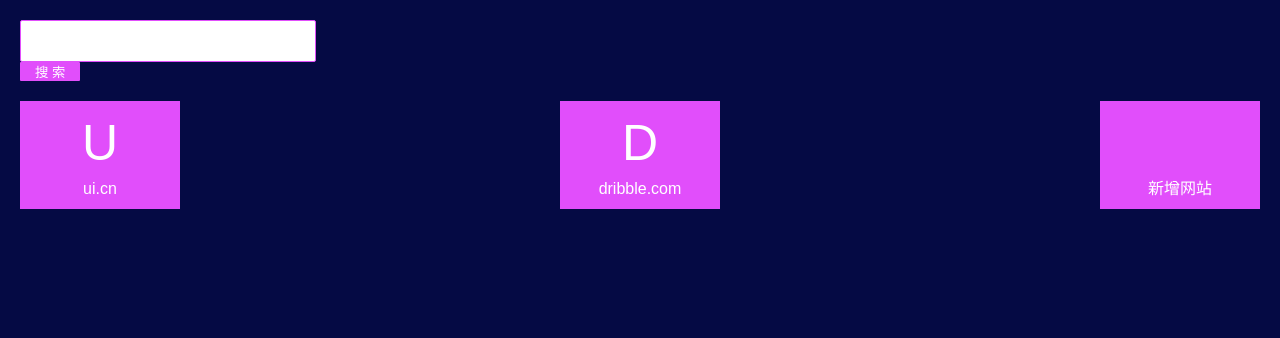
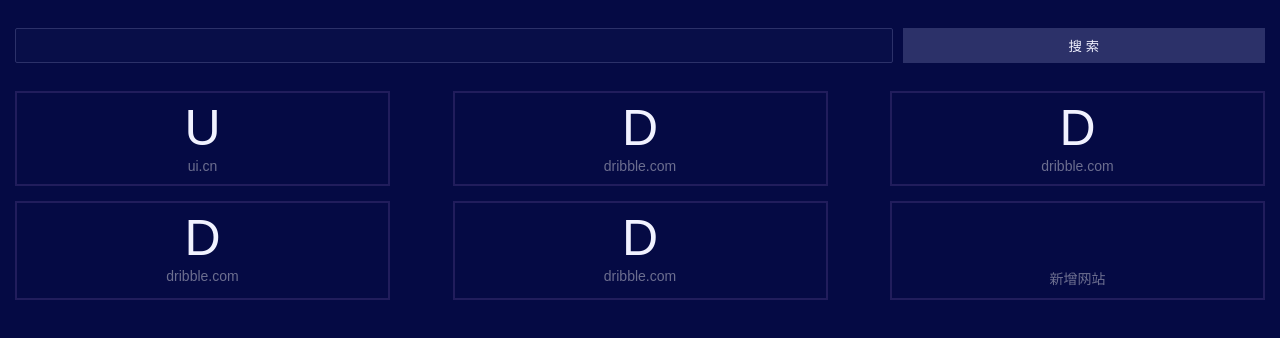
Before and after one commit to VIVIAN176/Ape-Navigation, a plain HTML site: page src/index.html in a window 1280 px wide. Drawn offline with Linux system fonts and the light colour scheme.

Commit message:
手机端样式

```diff
--- a/dist/index.js
+++ b/dist/index.js
@@ -184,7 +184,7 @@ function reloadCSS() {
 }
 
 module.exports = reloadCSS;
-},{"./bundle-url":"C:/Users/xjlad/AppData/Local/Yarn/Data/global/node_modules/parcel/src/builtins/bundle-url.js"}],"C:/Users/xjlad/AppData/Local/Yarn/Data/global/node_modules/parcel/src/builtins/hmr-runtime.js":[function(require,module,exports) {
+},{"./bundle-url":"C:/Users/xjlad/AppData/Local/Yarn/Data/global/node_modules/parcel/src/builtins/bundle-url.js"}],"C:/Users/xjlad/AppData/Local/Yarn/Data/global/node_modules/parcel-bundler/src/builtins/hmr-runtime.js":[function(require,module,exports) {
 var global = arguments[3];
 var OVERLAY_ID = '__parcel__error__overlay__';
 var OldModule = module.bundle.Module;
@@ -212,7 +212,7 @@ var parent = module.bundle.parent;
 if ((!parent || !parent.isParcelRequire) && typeof WebSocket !== 'undefined') {
   var hostname = "" || location.hostname;
   var protocol = location.protocol === 'https:' ? 'wss' : 'ws';
-  var ws = new WebSocket(protocol + '://' + hostname + ':' + "50732" + '/');
+  var ws = new WebSocket(protocol + '://' + hostname + ':' + "1656" + '/');
 
   ws.onmessage = function (event) {
     checkedAssets = {};
@@ -388,5 +388,5 @@ function hmrAcceptRun(bundle, id) {
     return true;
   }
 }
-},{}]},{},["C:/Users/xjlad/AppData/Local/Yarn/Data/global/node_modules/parcel/src/builtins/hmr-runtime.js"], null)
+},{}]},{},["C:/Users/xjlad/AppData/Local/Yarn/Data/global/node_modules/parcel-bundler/src/builtins/hmr-runtime.js"], null)
 //# sourceMappingURL=/index.js.map
--- a/src/index.html
+++ b/src/index.html
@@ -6,7 +6,7 @@
     <meta name="viewport"
         content="width=device-width,initial-scale=1,minimum-scale=1,maximum-scale=1,user-scalable=no,viewport-fit=cover">
     <meta http-equiv="X-UA-Compatible" content="ie=edge">
-    <title>自用的导航网站</title>
+    <title>猿航 - 程序员导航网站</title>
     <link rel="stylesheet" href="style.css">
     <style type="text/css">
         .icon {
@@ -42,17 +42,35 @@
             </li>
             <li>
                 <div class="site">
+                    <div class="logo">D</div>
+                    <div class="link">dribble.com</div>
+                </div>
+            </li>
+            <li>
+                <div class="site">
+                    <div class="logo">D</div>
+                    <div class="link">dribble.com</div>
+                </div>
+            </li>
+            <li>
+                <div class="site">
+                    <div class="logo">D</div>
+                    <div class="link">dribble.com</div>
+                </div>
+            </li>
+            <li>
+                <div class="site">
                     <div class="iconButton">
                         <svg class="icon">
                             <use xlink:href="#icon-add"></use>
                         </svg>
                     </div>
-                    <div class="text">新增网站</div>
+                    <div class="text link">新增网站</div>
                 </div>
             </li>
         </ul>
     </main>
-    <script src="//at.alicdn.com/t/font_1580961_15km0wxicom.js"></script>
+    <script src="//at.alicdn.com/t/font_1580961_s7vrfpuzh2r.js"></script>
     <script src="main.js"></script>
 </body>
 
--- a/src/style.css
+++ b/src/style.css
@@ -1,80 +1,105 @@
-*{margin: 0;padding: 0;}
-/* css reset */
-ul,li{list-style: none;box-sizing: border-box;}
-*:before,*:after{box-sizing: border-box;}
+* {
+  margin: 0;
+  padding: 0;
+}
+
+*:before, *:after {
+  box-sizing: border-box;
+}
+
+ul, li {
+  list-style: none;
+  box-sizing: border-box;
+}
 
 
-/* style */
-body{background: #050a44;font-family: '微软雅黑',Arial, Helvetica, sans-serif;}
-.globalHeader{
-margin: 20px ;
-display: flex;
-justify-content: space-between;
+body {
+  background: #050a44;
+  font-family: '微软雅黑', Arial, Helvetica, sans-serif;
+  padding: 0 15px;
 }
-.searchForm>input{
-    width: 100%;
-    margin-right: 10px;
-    height: 40px;
-    padding: 0 10px;
-    border: none;
-    border: 1px solid #e14efb;
-    border-radius: 2px;
-}
-.searchForm>button{
-    white-space: nowrap;
-     padding: 0 15px;
-    color: #fff;
-    border: none;
-    border-radius: 1px;
-    background-color: #e14efb;
-}
-.globalMain{
+
+.globalHeader {
 
 }
-.siteList{
+
+.searchForm {
+  margin: 28px 0;
+  display: flex;
+  height: 35px;
+}
+
+.searchForm > input {
+  width: 70%;
+  border: 1px solid #2c3169;
+  border-radius: 2px;
+  background: #2c31691a;
+  color: #f1f2ff;
+  padding: 0 15px;
+}
+
+.searchForm > button {
+  width: 30%;
+  margin-left: 10px;
+  font-family: '微软雅黑', Arial, Helvetica, sans-serif;
+  border: none;
+  background: #2c3169;
+  color: #f1f2ff;
+}
+
+.globalMain {
+
+}
+
+.siteList {
   display: flex;
   flex-wrap: wrap;
-    margin:  20px;
-    justify-content: space-between;
+  justify-content: space-between
 }
-.siteList >li{
-margin-bottom: 10px;
-    background-color: #e14efb;
-padding: 10px 0;
-color: #fff;
+
+.siteList > li {
+  width: 30%;
+  margin-bottom: 15px;
+  border: 2px solid #211d5c;
+  padding: 10px;
+  color: #f1f2ff;
 
 }
-.siteList .site{
-width: 160px;
+
+.siteList .site {
   display: flex;
   justify-content: center;
   align-items: center;
   flex-direction: column;
 }
-.siteList .site > .logo{
-    width: 64px;
-    height: 64px;
+
+.siteList .site > .logo {
+  width: 50px;
+  height: 50px;
   display: flex;
   justify-content: center;
   align-items: center;
   font-size: 50px;
-    color: #fff;
+  color: #f1f2ff;
 
 }
-.siteList .site > .link{
+
+.siteList .site > .link {
   margin-top: 5px;
-color: #fff;
+  color: #6c6e8f;
+  font-size: 14px;
 }
-.siteList .iconButton{
-    width: 64px;
-    height: 64px;
+
+.siteList .iconButton {
+  width: 50px;
+  height: 50px;
   display: flex;
   justify-content: center;
   align-items: center;
 
 }
-.siteList .iconButton .icon{
-    width:50px;
-    height:50px;
 
+.siteList .iconButton .icon {
+  width: 50px;
+  height: 50px;
 }
```
Also changed, not shown: dist/index.html (+21 -3 lines), 7 other files. Lines whose indentation alone changed are shown as unchanged.
